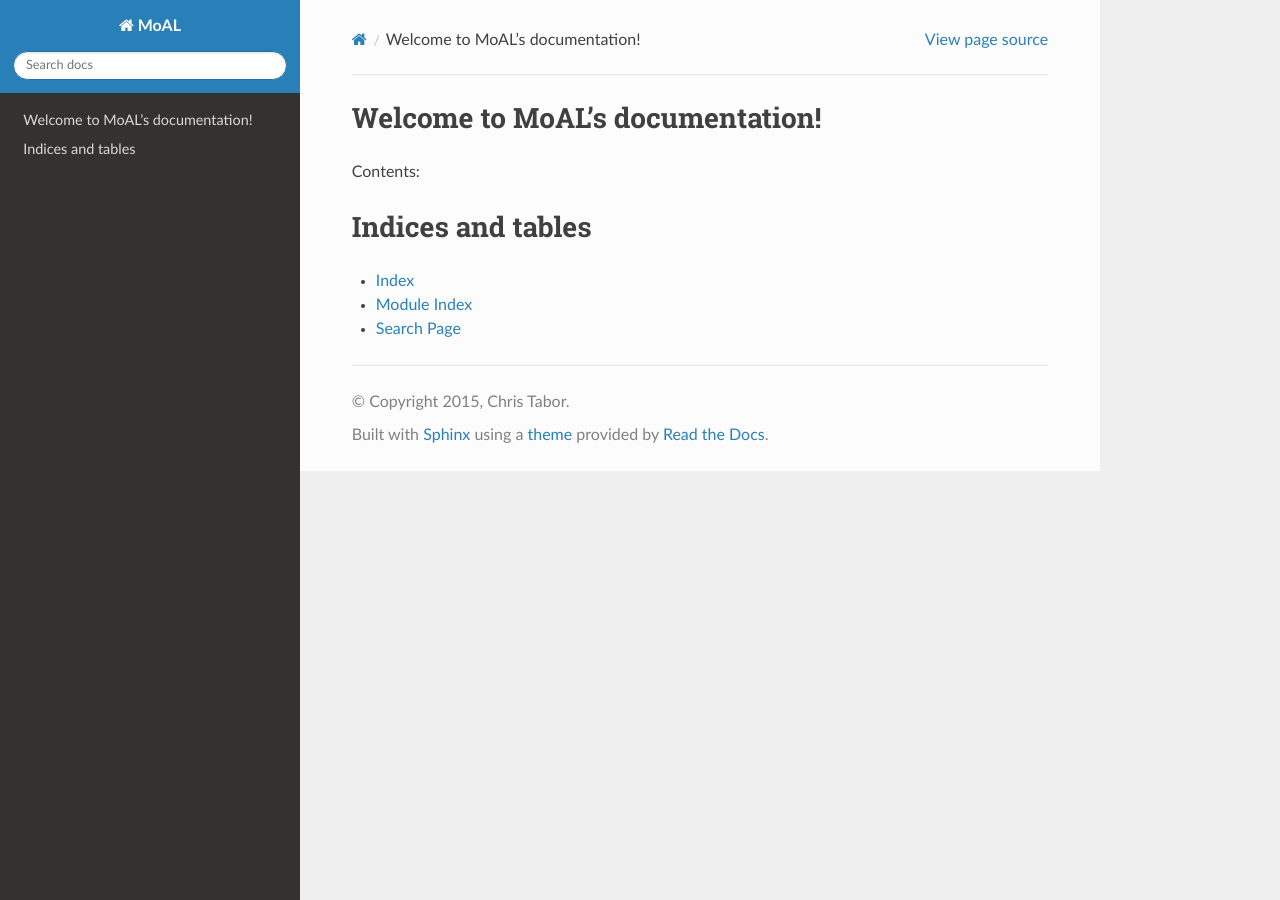
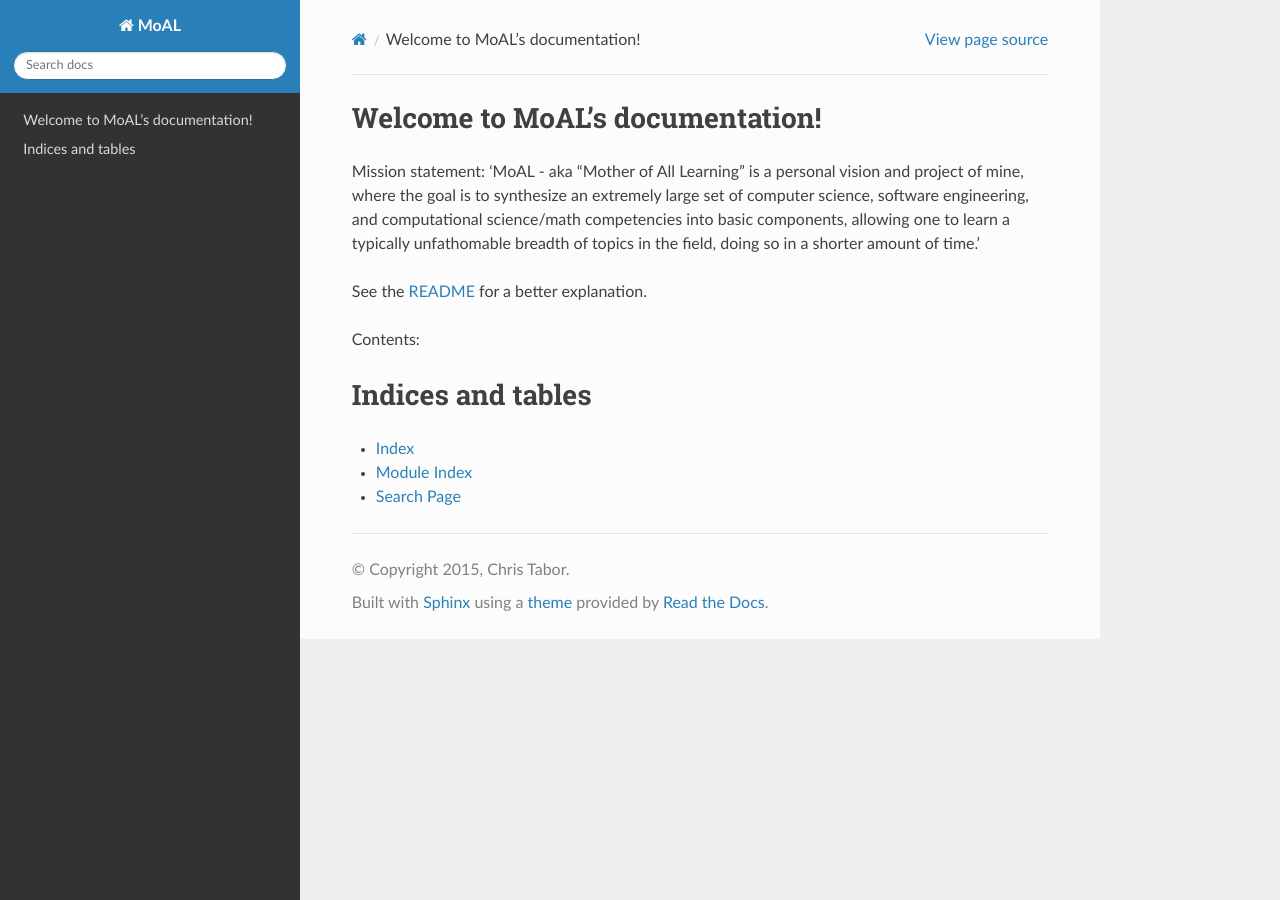
Before and after one commit to christabor/MoAL, a Sphinx documentation site: the page built from docs/index.rst, in a window 1280 px wide. Built offline with Sphinx 7.4.7 and the Read the Docs theme 2.0.0, drawn with Linux system fonts in a browser that asks for light colours; pages that are not in the unit, such as notebooks, are missing from menus.

Commit message:
Add intro

```diff
--- a/docs/index.rst
+++ b/docs/index.rst
@@ -5,6 +5,11 @@
 
 Welcome to MoAL's documentation!
 ================================
+
+Mission statement:
+'MoAL - aka "Mother of All Learning" is a personal vision and project of mine, where the goal is to synthesize an extremely large set of computer science, software engineering, and computational science/math competencies into basic components, allowing one to learn a typically unfathomable breadth of topics in the field, doing so in a shorter amount of time.'
+
+See the `README <https://github.com/christabor/MoAL/blob/master/README.md>`_ for a better explanation.
 
 Contents:
 
```
